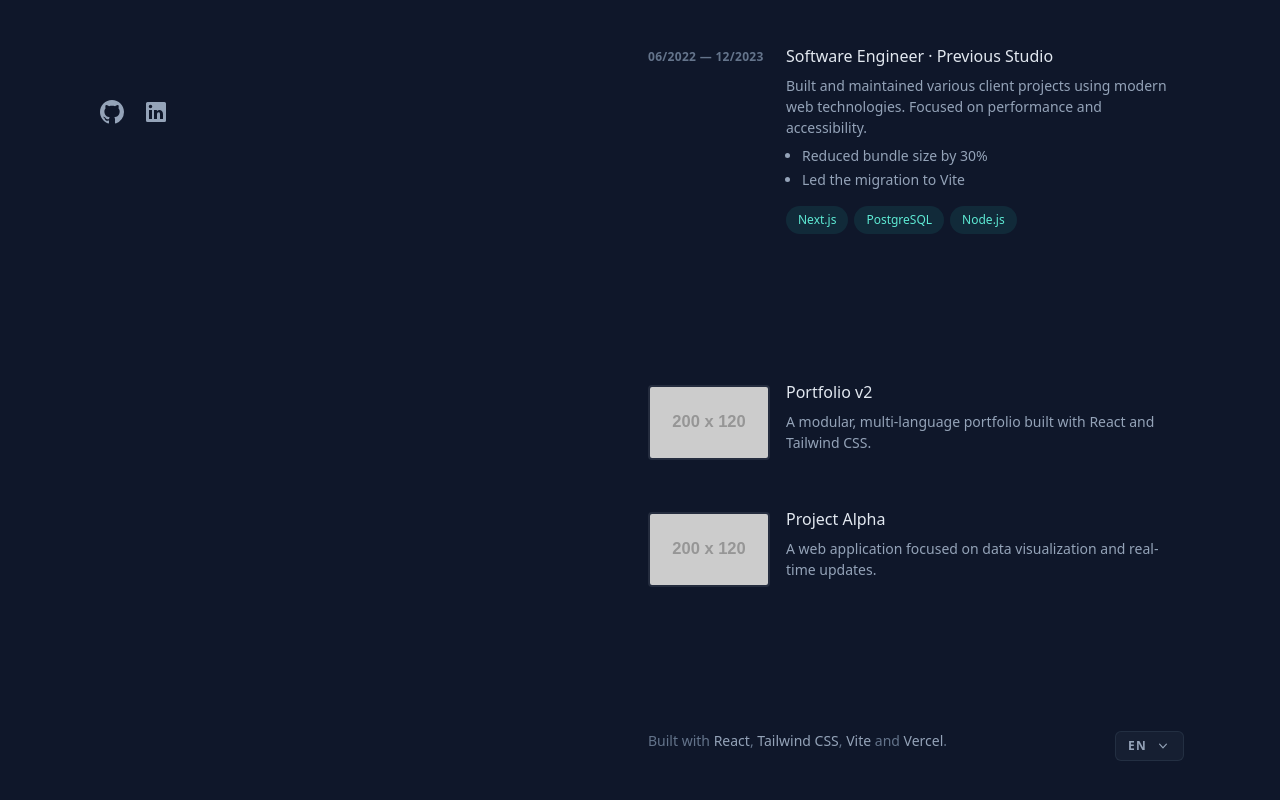
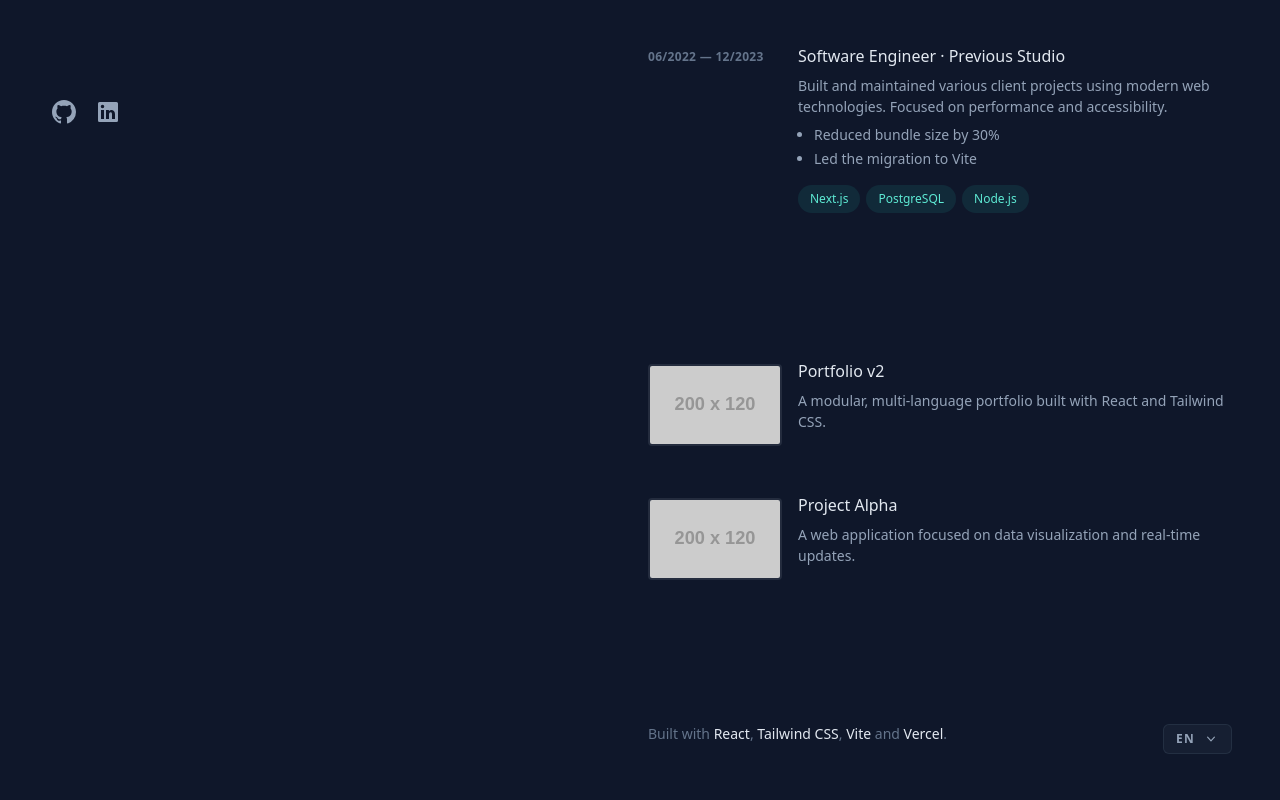
Before and after one commit to ZeInacioCB/my-portfolio, a React (Vite) app: page / in a window 1280 px wide. Shown: the part 580-1380 px from the top of the page. Built offline with nearby package versions, Linux system fonts and the light colour scheme.

Commit message:
update: styles and cleaning

```diff
--- a/index.html
+++ b/index.html
@@ -1,5 +1,5 @@
 <!doctype html>
-<html lang="pt-PT">
+<html lang="en">
 
 <head>
   <meta charset="UTF-8" />
--- a/src/app/App.css
+++ /dev/null
@@ -1 +0,0 @@
-/* App specific styles can go here */
--- a/src/app/App.jsx
+++ b/src/app/App.jsx
@@ -10,7 +10,7 @@
       <div className="relative">
         <MouseGlower />
 
-        <div className="mx-auto min-h-screen max-w-screen-xl px-6 py-12 font-sans md:px-12 md:py-20 lg:px-24 lg:py-0">
+        <div className="mx-auto min-h-screen max-w-screen-xl px-6 py-12 font-sans md:px-12 md:py-16 lg:py-0">
           <div className="lg:flex lg:justify-between lg:gap-4">
             <Header />
             <Main />
--- a/src/components/About.jsx
+++ b/src/components/About.jsx
@@ -12,9 +12,11 @@
             </div>
             <div>
                 {t.about.paragraphs.map((paragraph, index) => (
-                    <p key={index} className="mb-4 text-slate-400">
-                        {paragraph}
-                    </p>
+                    <p
+                        key={index}
+                        className="mb-4 text-slate-400"
+                        dangerouslySetInnerHTML={{ __html: paragraph }}
+                    />
                 ))}
             </div>
         </section>
--- a/src/styles/index.css
+++ b/src/styles/index.css
@@ -72,3 +72,8 @@
 .nav-text {
   transition: color 0.3s ease;
 }
+
+/* Global link styles for content links (About paragraphs, etc.) */
+#content p a {
+  @apply font-medium text-slate-200 transition-colors hover:text-teal-300 focus-visible:text-teal-300;
+}
```
